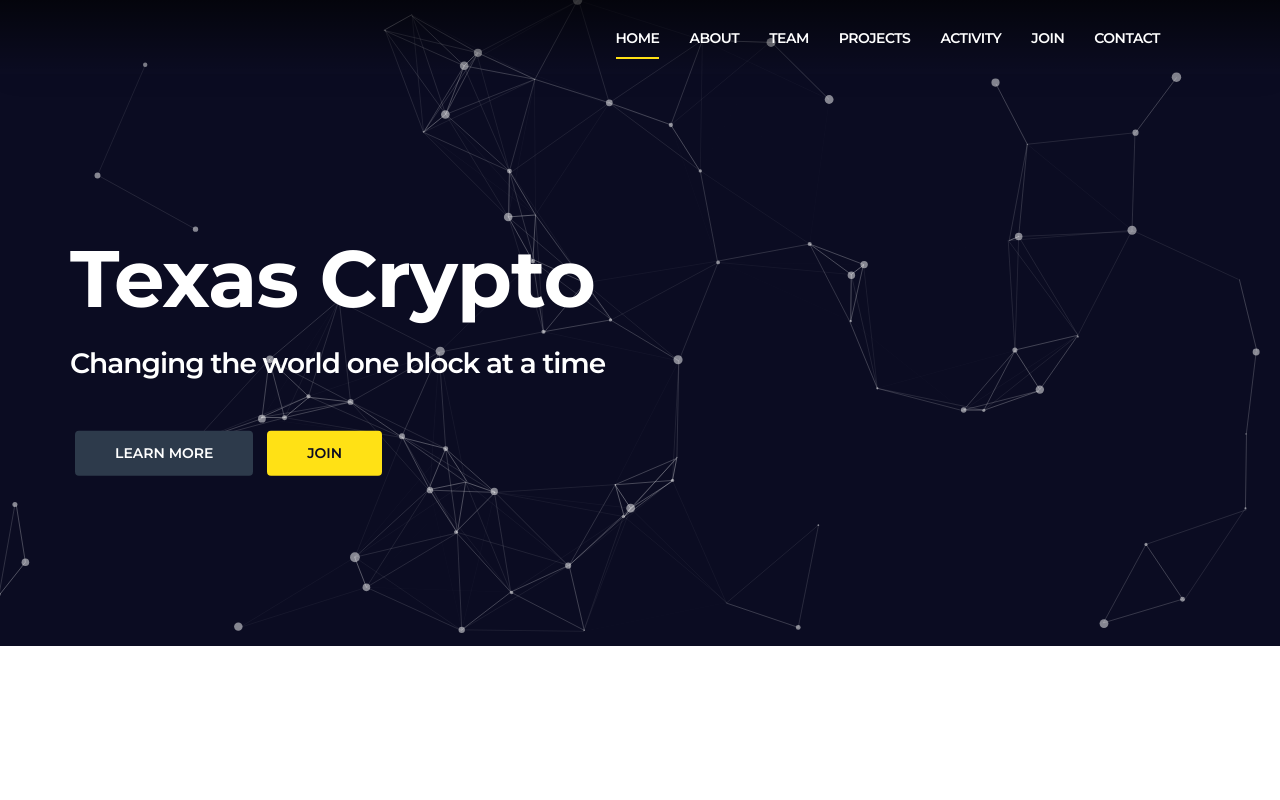
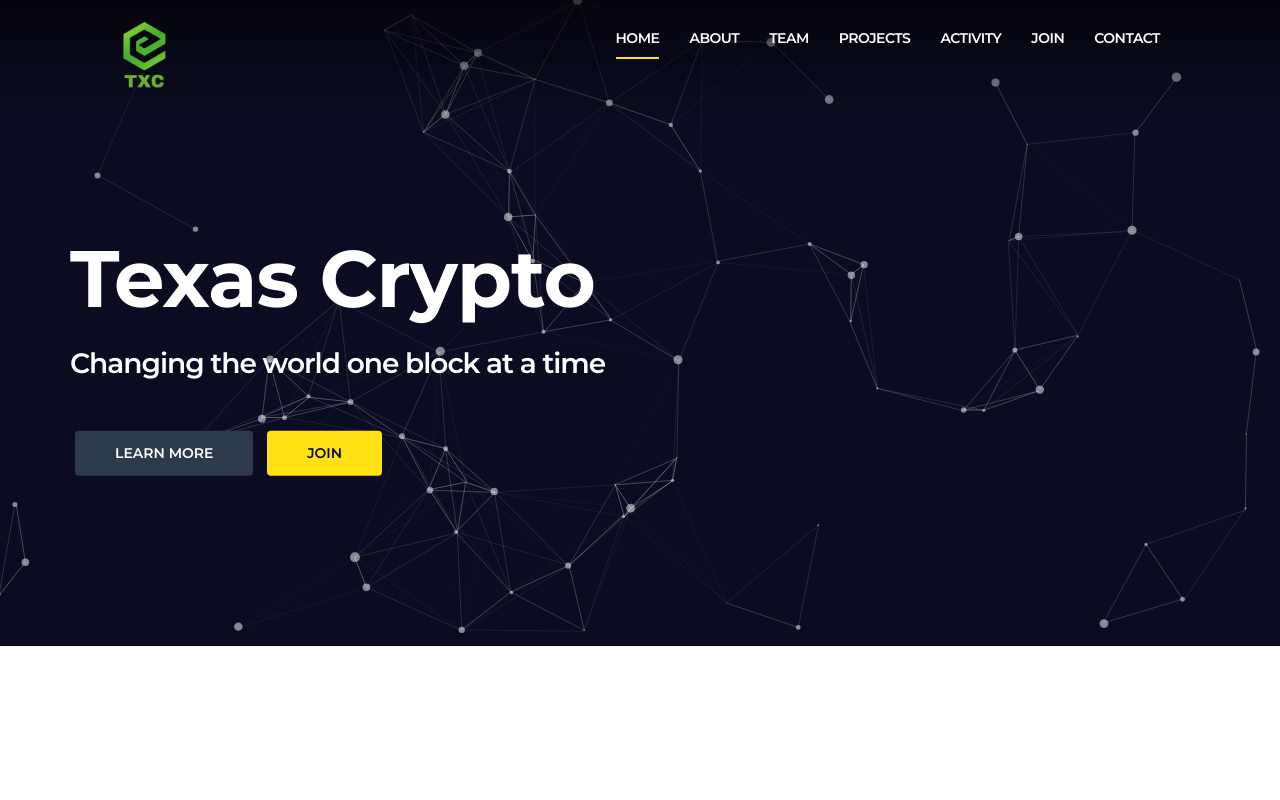
Before and after one commit to texascrypto/texascrypto.github.io, a plain HTML site: page index.html in a window 1280 px wide. Shown: the top 800 px of the page. Drawn offline with Linux system fonts and the light colour scheme; a web font is replaced by a local one.

Commit message:
fixed the logo2

```diff
--- a/index.html
+++ b/index.html
@@ -90,7 +90,7 @@
     <div class="container">
 
       <!-- Logo -->
-      <div class="logo"> <a href="index.html"><img class="img-responsive" src="images/txc-logo-v2.png" alt="" ></a> </div>
+      <div class="logo"> <a href="index.html"><img class="img-responsive" src="images/logo.png" alt="" ></a> </div>
       <nav class="navbar ownmenu navbar-expand-lg ">
         <button class="navbar-toggler collapsed" type="button" data-toggle="collapse" data-target="#navbarNav" aria-controls="navbarNav" aria-expanded="false" aria-label="Toggle navigation"> <span><i class="fas fa-bars"></i></span> </button>
         <div class="collapse navbar-collapse" id="navbarNav">
```
Also changed, not shown: favicon.ico, images/team-img-1.jpg (deleted), images/team-img-2.jpg (deleted), images/team-img-3.jpg (deleted), 1 other file.
